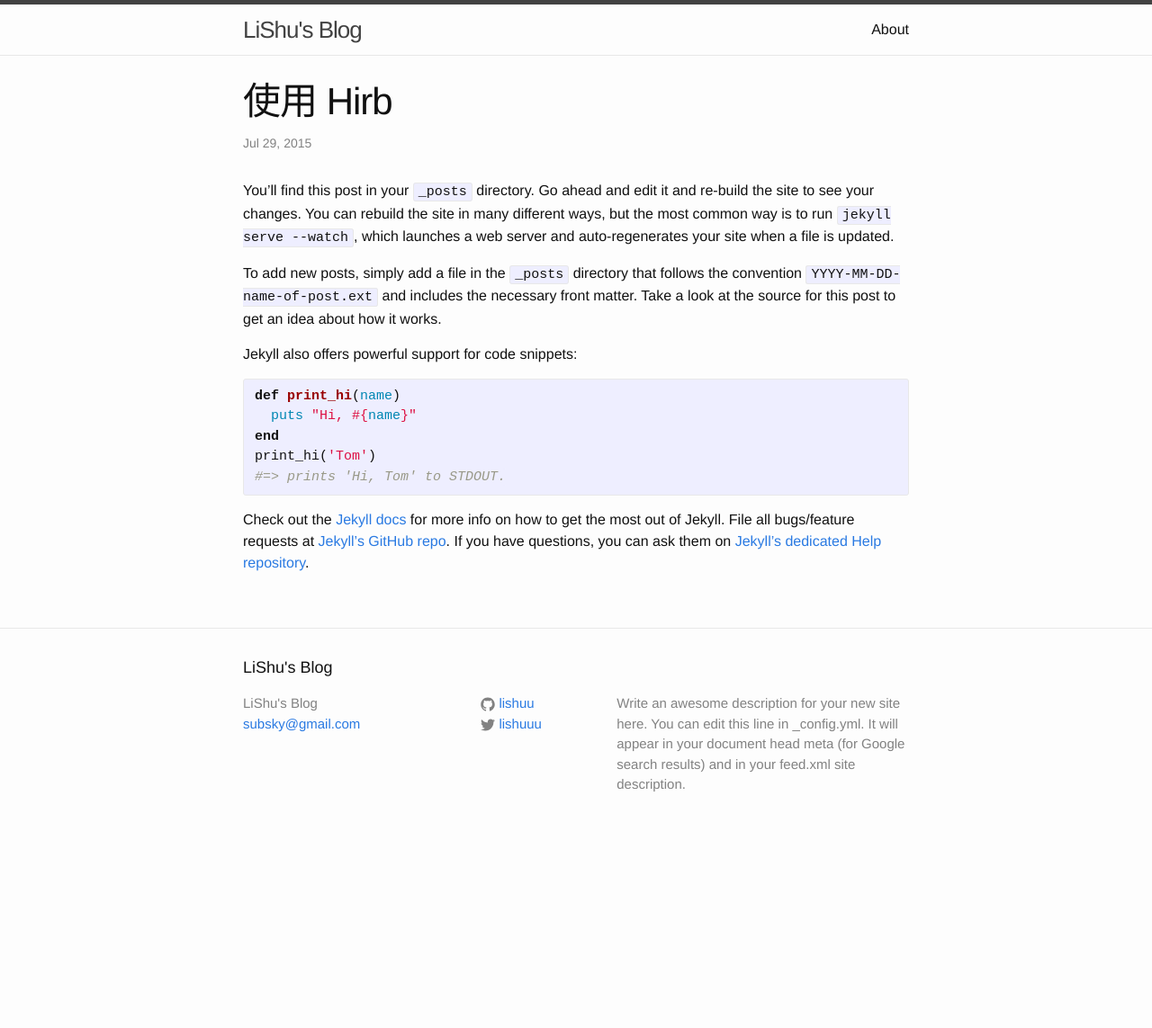
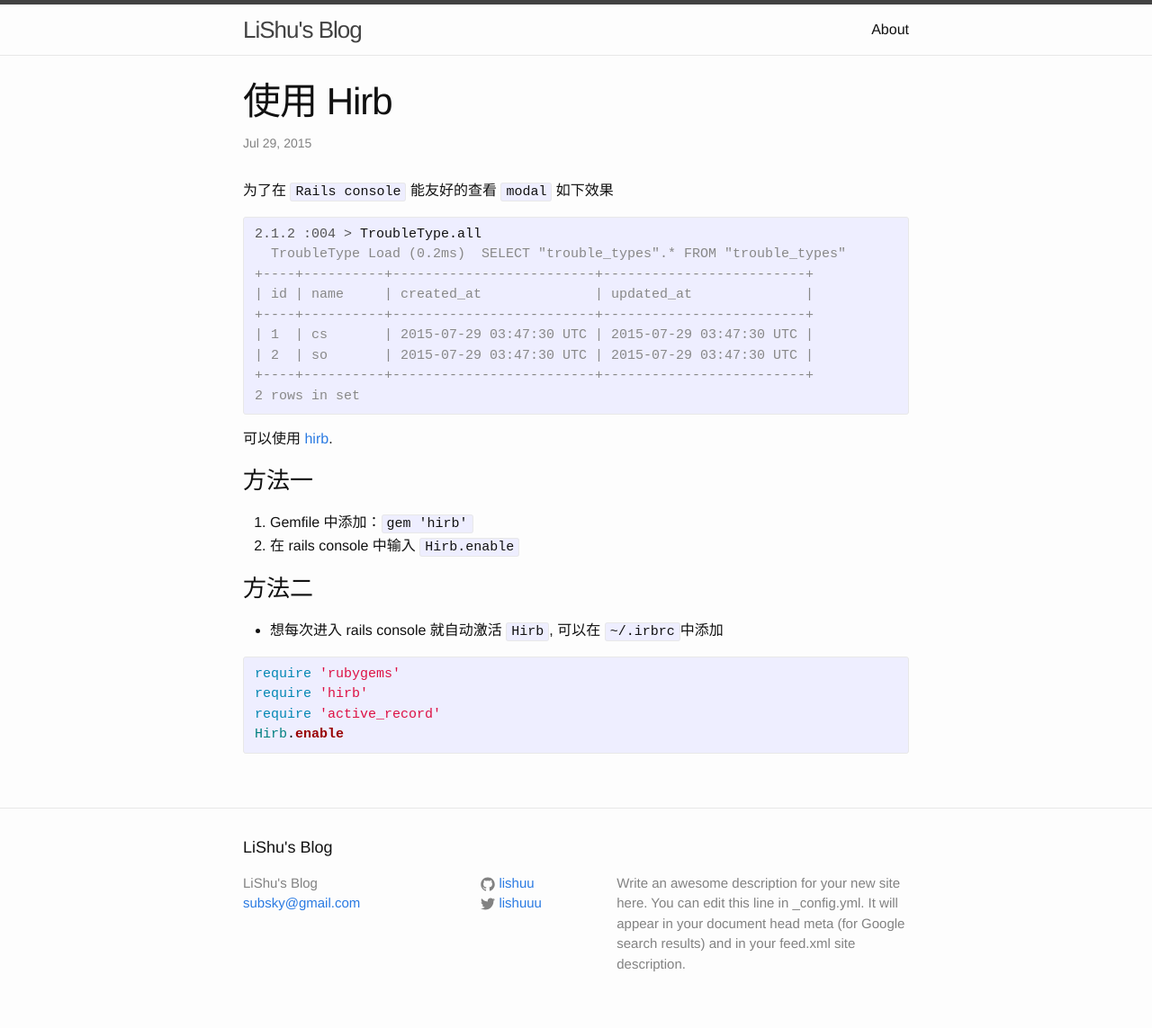
Before and after one commit to lishuu/lishuu.github.io, a Jekyll site: the page built from _posts/2015-07-09-use-hirb.markdown, in a window 1280 px wide. Shown: the whole page at 90% size. Built offline with Jekyll 4.4.1, drawn with Linux system fonts in a browser that asks for light colours; before the commit the page ends 944 px from its top, so only the background shows below that.

Commit message:
Update post.

```diff
--- a/_posts/2015-07-09-use-hirb.markdown
+++ b/_posts/2015-07-09-use-hirb.markdown
@@ -4,22 +4,31 @@ title:  "使用 Hirb"
 date:   2015-07-29 14:44:24
 categories: Rails,Gem
 ---
-You’ll find this post in your `_posts` directory. Go ahead and edit it and re-build the site to see your changes. You can rebuild the site in many different ways, but the most common way is to run `jekyll serve --watch`, which launches a web server and auto-regenerates your site when a file is updated.
+为了在 `Rails console` 能友好的查看 `modal` 如下效果
 
-To add new posts, simply add a file in the `_posts` directory that follows the convention `YYYY-MM-DD-name-of-post.ext` and includes the necessary front matter. Take a look at the source for this post to get an idea about how it works.
-
-Jekyll also offers powerful support for code snippets:
-
-{% highlight ruby %}
-def print_hi(name)
-  puts "Hi, #{name}"
-end
-print_hi('Tom')
-#=> prints 'Hi, Tom' to STDOUT.
+{% highlight console %}
+2.1.2 :004 > TroubleType.all
+  TroubleType Load (0.2ms)  SELECT "trouble_types".* FROM "trouble_types"
++----+----------+-------------------------+-------------------------+
+| id | name     | created_at              | updated_at              |
++----+----------+-------------------------+-------------------------+
+| 1  | cs       | 2015-07-29 03:47:30 UTC | 2015-07-29 03:47:30 UTC |
+| 2  | so       | 2015-07-29 03:47:30 UTC | 2015-07-29 03:47:30 UTC |
++----+----------+-------------------------+-------------------------+
+2 rows in set
 {% endhighlight %}
 
-Check out the [Jekyll docs][jekyll] for more info on how to get the most out of Jekyll. File all bugs/feature requests at [Jekyll’s GitHub repo][jekyll-gh]. If you have questions, you can ask them on [Jekyll’s dedicated Help repository][jekyll-help].
+可以使用 [hirb](https://rubygems.org/gems/hirb).
 
-[jekyll]:      http://jekyllrb.com
-[jekyll-gh]:   https://github.com/jekyll/jekyll
-[jekyll-help]: https://github.com/jekyll/jekyll-help
+###方法一
+1. Gemfile 中添加：`gem 'hirb'`
+2. 在 rails console 中输入 `Hirb.enable`
+
+###方法二
+* 想每次进入 rails console 就自动激活 `Hirb`, 可以在 `~/.irbrc`中添加
+{% highlight ruby %}
+require 'rubygems'
+require 'hirb'
+require 'active_record'
+Hirb.enable
+{% endhighlight %}
```
